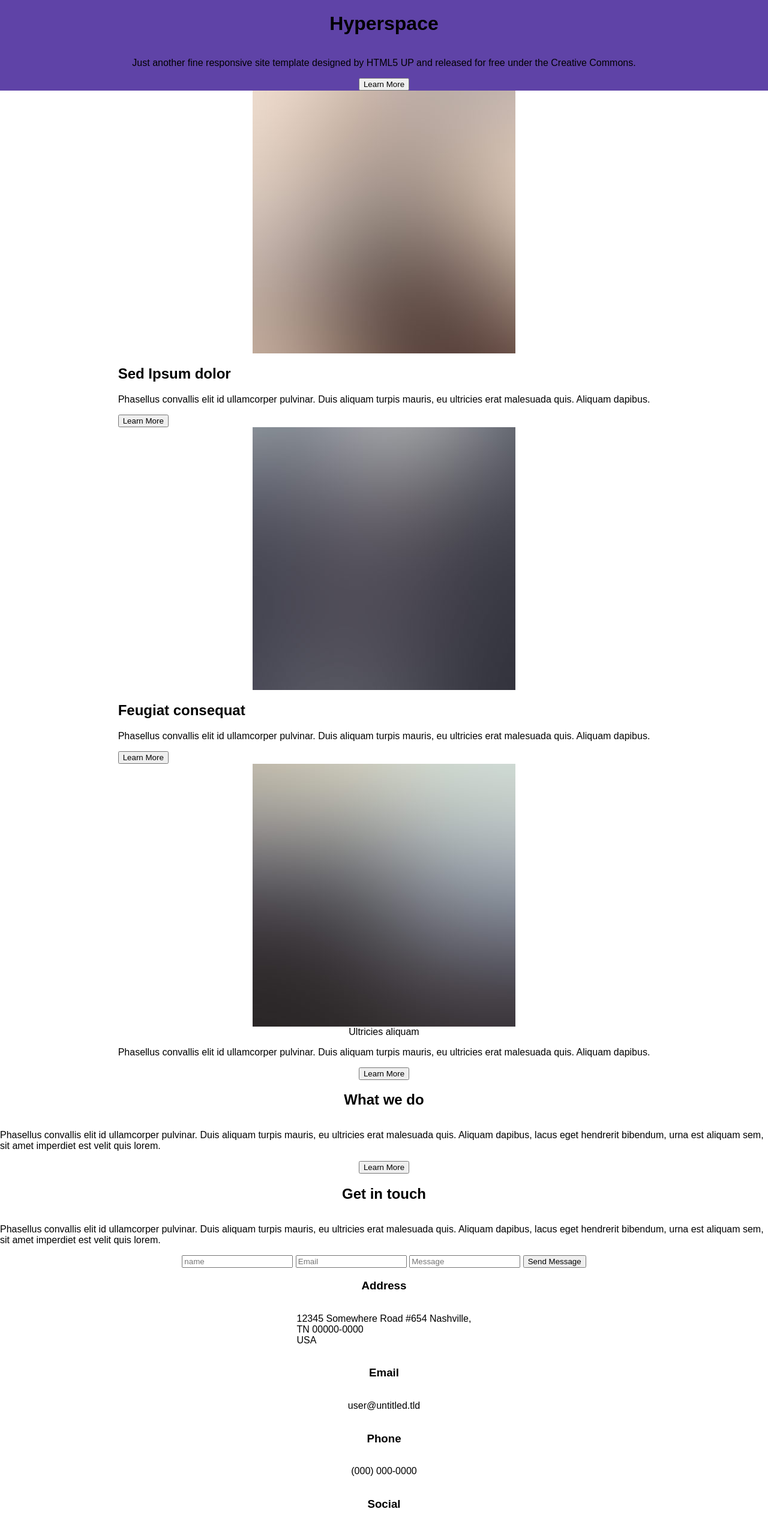
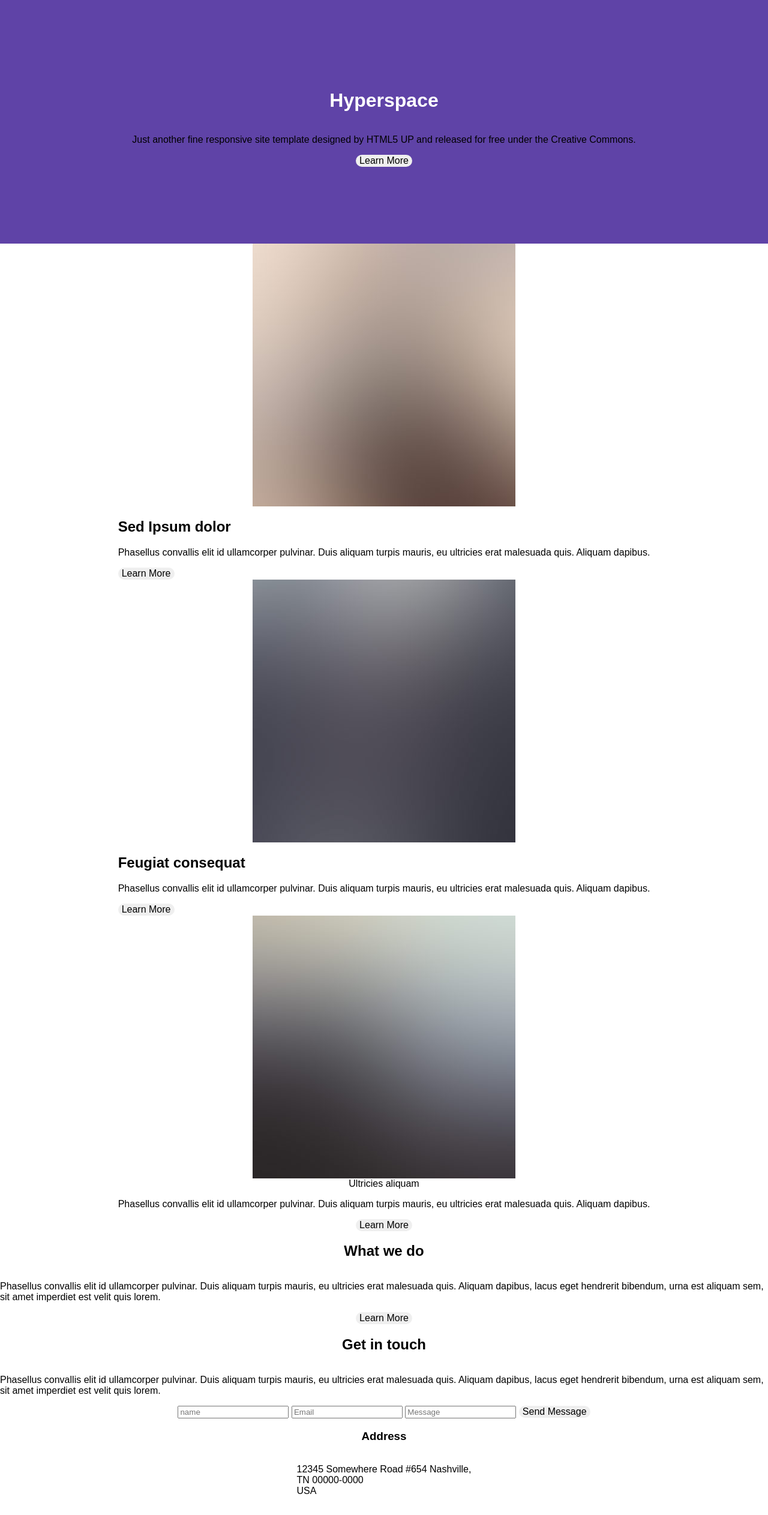
Before and after one commit to VentoAureo230/Html5up, a plain HTML site: page index.html in a window 1280 px wide. Shown: the top 2525 px of the page at 60% size. Drawn offline with Linux system fonts and the light colour scheme.

Commit message:
Restructuration du HTML et maj du CSS en section 1

```diff
--- a/index.html
+++ b/index.html
@@ -7,7 +7,7 @@
     <link rel="stylesheet" rel="type/text" href="style.css">
     <title>HTML 5 Up Training</title>
 </head>
-<body>
+<header>
     <nav class="navbar">
         <div class="nav-tabs">
             <div class="nav-tab"></div>
@@ -16,46 +16,48 @@
             <div class="nav-tab"></div>
         </div>
     </nav>
+</header>
+<body>
     <main class="main">
         <div class="section1 section-col ">
-            <h1>Hyperspace</h1>
+            <h1 class="titre">Hyperspace</h1>
             <p>Just another fine responsive site template designed by HTML5 UP and released for free under the Creative Commons.</p>
-            <button>Learn More</button>
+            <button class="btn">Learn More</button>
         </div>
         <div class="section2 section-col">
             <img src="/media/pic01.jpg" alt="photo d'un téléphone" class="photo1">
             <div>
-                <h2>Sed Ipsum dolor</h2>
+                <h2 class="sous-titre">Sed Ipsum dolor</h2>
                 <p>Phasellus convallis elit id ullamcorper pulvinar. Duis aliquam turpis mauris, eu ultricies erat malesuada quis. Aliquam dapibus.</p>
-                <button>Learn More</button>
+                <button class="btn">Learn More</button>
             </div>
             <img src="/media/pic02.jpg" alt="photo d'un traffic en ville" class="photo2">
             <div>
-                <h2>Feugiat consequat</h2>
+                <h2 class="sous-titre">Feugiat consequat</h2>
                 <p>Phasellus convallis elit id ullamcorper pulvinar. Duis aliquam turpis mauris, eu ultricies erat malesuada quis. Aliquam dapibus.</p>
-                <button>Learn More</button>
+                <button class="btn">Learn More</button>
             </div>
             <img src="/media/pic03.jpg" alt="Photo d'un homme dans les nuages" class="photo3">
             <div>Ultricies aliquam</div>
             <p>Phasellus convallis elit id ullamcorper pulvinar. Duis aliquam turpis mauris, eu ultricies erat malesuada quis. Aliquam dapibus.</p>
-            <button>Learn More</button>
+            <button class="btn">Learn More</button>
         </div>
         <div class="section3 section-col">
-            <h2>What we do</h2>
+            <h2 class="sous-titre">What we do</h2>
             <p>Phasellus convallis elit id ullamcorper pulvinar. Duis aliquam turpis mauris, eu ultricies erat malesuada quis. Aliquam dapibus, lacus eget hendrerit bibendum, urna est aliquam sem, sit amet imperdiet est velit quis lorem.</p>
             <div class="container-grid">
 
             </div>
-            <button>Learn More</button>
+            <button class="btn">Learn More</button>
         </div>
         <div class="section4 section-col">
-            <h2>Get in touch</h2>
+            <h2 class="sous-titre">Get in touch</h2>
             <p>Phasellus convallis elit id ullamcorper pulvinar. Duis aliquam turpis mauris, eu ultricies erat malesuada quis. Aliquam dapibus, lacus eget hendrerit bibendum, urna est aliquam sem, sit amet imperdiet est velit quis lorem.</p>
             <form>
                 <input type="text" required="required" placeholder="name"></input>
                 <input type="text" required="required" placeholder="Email"></input>
                 <input type="text" required="required" placeholder="Message"></input>
-                <button type="button"><span>Send Message</span></button>
+                <button type="button" class="btn"><span>Send Message</span></button>
             </form>
             <!-- trait de séparation c'est une image ou du css ? -->
             <h3>Address</h3>
--- a/style.css
+++ b/style.css
@@ -18,6 +18,24 @@ body {
 }
 .section1{
     background-color:#5f43a7 ;
+    padding: 10% 0 10% 0;
+}
+
+.titre { /* h1 */
+    color: white;
+}
+
+.sous-titre { /* h2 */
+
+}
+
+.btn {
+    /* padding: ; */
+    border-radius: 10px;
+    border: 2px;
+    border-color: #765EB3 ;
+    text-align: center;
+    font-size: 16px;
 }
 
 .section2 {
```
